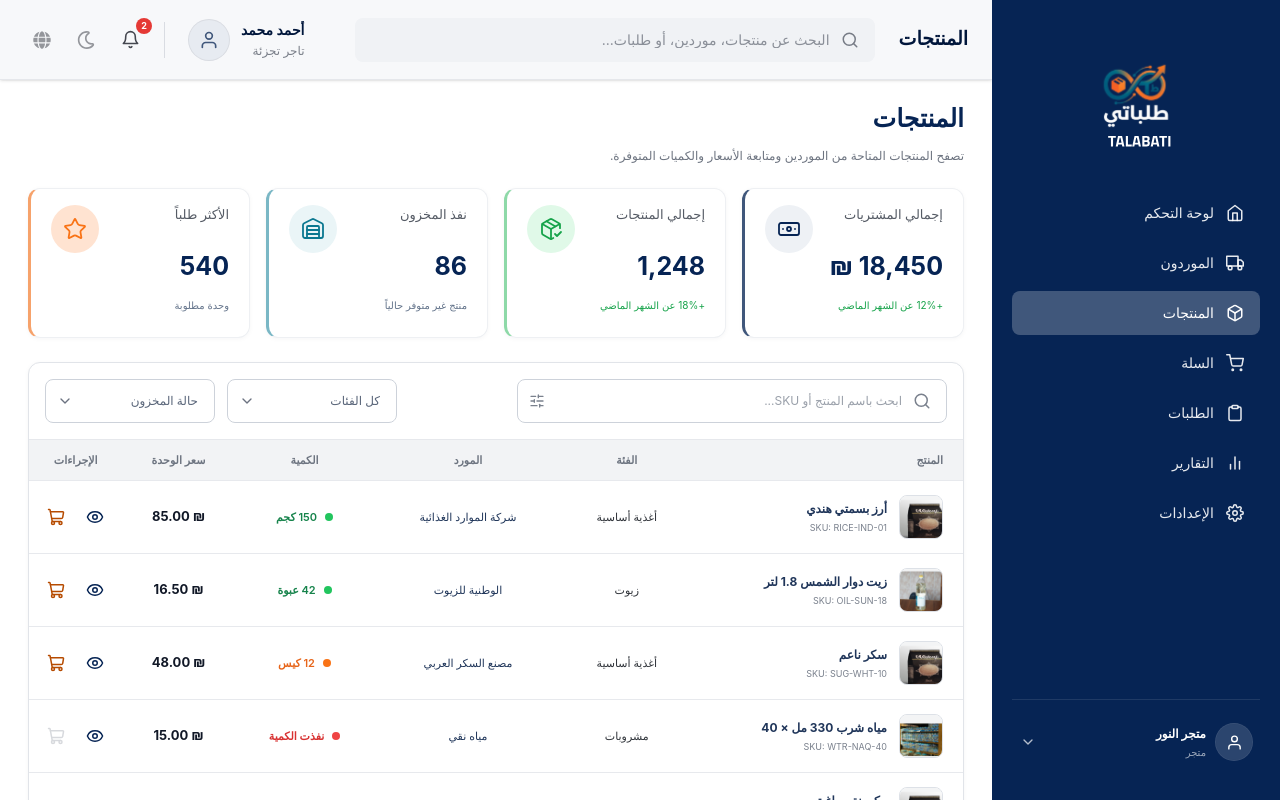
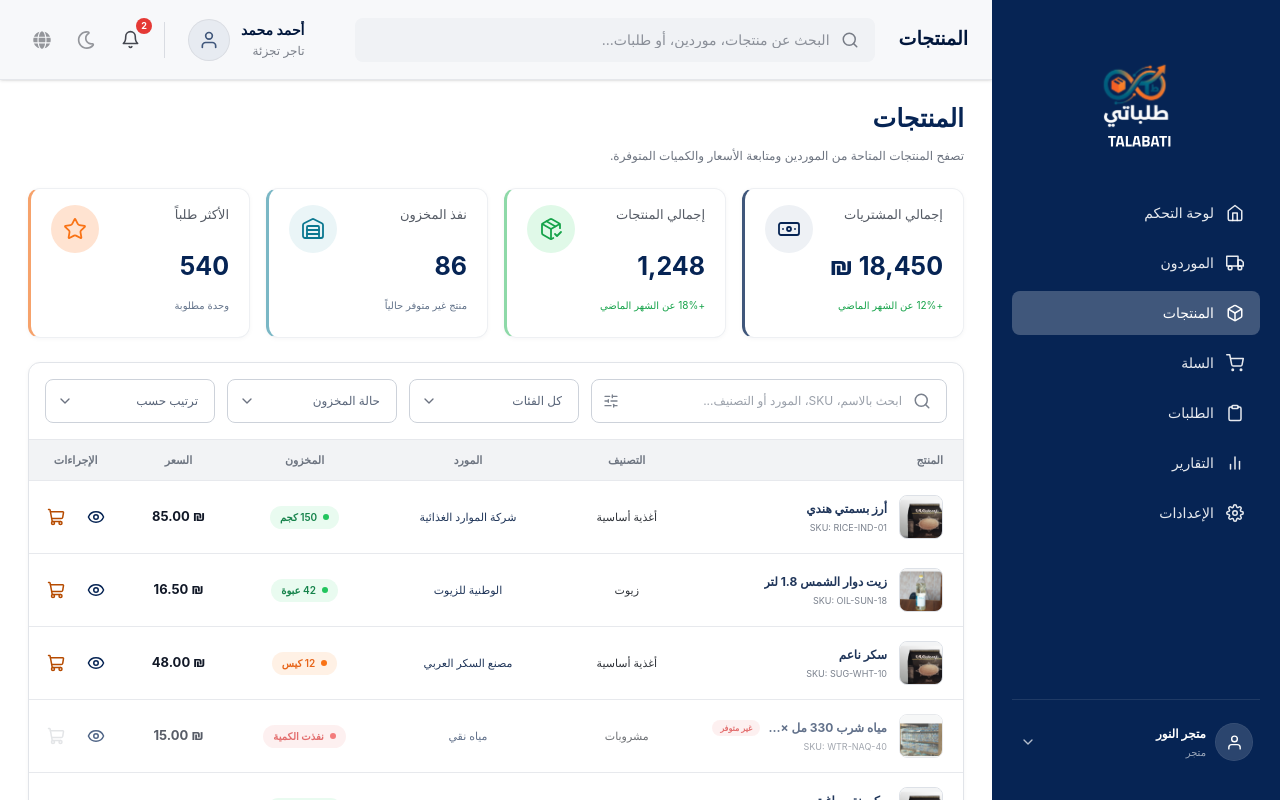
Before and after one commit to Talabati-B2B/front, a React (Vite) app: page /store/products in a window 1280 px wide. Built offline with nearby package versions, Linux system fonts and the light colour scheme.

Commit message:
Updated the cart and product-related UI

```diff
--- a/src/pages/store-products/Products.jsx
+++ b/src/pages/store-products/Products.jsx
@@ -1,4 +1,5 @@
 import { useMemo, useState } from "react";
+import Swal from "sweetalert2";
 import { useLocation, useOutletContext } from "react-router-dom";
 import {
   Banknote,
@@ -6,7 +7,9 @@ import {
   ChevronLeft,
   ChevronRight,
   Eye,
+  Minus,
   PackageCheck,
+  Plus,
   Search,
   ShoppingCart,
   SlidersHorizontal,
@@ -54,10 +57,10 @@ const SUMMARY_STYLES = {
   },
 };
 
-const STOCK_QUANTITY_STYLES = {
-  متوفر: "text-[#16834B]",
-  "مخزون منخفض": "text-[#E7651A]",
-  "نفذ المخزون": "text-[#D83232]",
+const STOCK_BADGE_STYLES = {
+  متوفر: "bg-[#E9FBF0] text-[#16834B]",
+  "مخزون منخفض": "bg-[#FFF1E5] text-[#E7651A]",
+  "نفذ المخزون": "bg-[#FDEAEA] text-[#D83232]",
 };
 
 const STOCK_DOT_STYLES = {
@@ -65,6 +68,13 @@ const STOCK_DOT_STYLES = {
   "مخزون منخفض": "bg-[#F97316]",
   "نفذ المخزون": "bg-[#EF4444]",
 };
+
+const SORT_OPTIONS = [
+  "السعر: من الأقل للأعلى",
+  "السعر: من الأعلى للأقل",
+  "الاسم: أ-ي",
+  "الاسم: ي-أ",
+];
 
 function SummaryCard({ item }) {
   const Icon = SUMMARY_ICONS[item.id] ?? Store;
@@ -120,6 +130,66 @@ function FilterSelect({ label, value, options, onChange }) {
   );
 }
 
+function IconTooltipButton({
+  tooltip,
+  onClick,
+  disabled,
+  ariaLabel,
+  className,
+  children,
+}) {
+  return (
+    <span className="group relative inline-flex">
+      <button
+        type="button"
+        onClick={onClick}
+        disabled={disabled}
+        aria-label={ariaLabel}
+        className={className}
+      >
+        {children}
+      </button>
+
+      <span className="pointer-events-none absolute -top-9 left-1/2 z-10 hidden -translate-x-1/2 whitespace-nowrap rounded-md bg-[#062454] px-2 py-1 text-[10px] font-medium text-white group-hover:block">
+        {tooltip}
+      </span>
+    </span>
+  );
+}
+
+function TableQuantityControl({ product, quantity, onChange }) {
+  const atMaximum = quantity >= product.availableQuantity;
+
+  return (
+    <div
+      className="inline-flex h-8 items-center rounded-md border border-[#D8DDE6] bg-white"
+      aria-label={`تعديل كمية ${product.name}`}
+    >
+      <button
+        type="button"
+        onClick={() => onChange(-1)}
+        aria-label={`تقليل كمية ${product.name}`}
+        className="flex h-full w-7 items-center justify-center text-[#596579] transition-colors hover:bg-[#F5F6F8]"
+      >
+        <Minus className="h-3.5 w-3.5" strokeWidth={2} />
+      </button>
+
+      <span className="flex h-full min-w-6 items-center justify-center border-x border-[#E3E6EB] px-1.5 text-[11px] font-bold text-[#20365A]">
+        {quantity}
+      </span>
+
+      <button
+        type="button"
+        disabled={atMaximum}
+        onClick={() => onChange(1)}
+        aria-label={`زيادة كمية ${product.name}`}
+        className="flex h-full w-7 items-center justify-center text-[#596579] transition-colors hover:bg-[#F5F6F8] disabled:cursor-not-allowed disabled:opacity-35"
+      >
+        <Plus className="h-3.5 w-3.5" strokeWidth={2} />
+      </button>
+    </div>
+  );
+}
 
 function ProductDetailsModal({ product, onClose }) {
   if (!product) {
@@ -147,7 +217,10 @@ function ProductDetailsModal({ product, onClose }) {
               className="h-20 w-20 shrink-0 rounded-xl border border-[#E0E4EA] object-cover"
             />
             <div className="min-w-0">
-              <h2 id="product-details-title" className="text-[17px] font-bold text-[#20365A]">
+              <h2
+                id="product-details-title"
+                className="text-[17px] font-bold text-[#20365A]"
+              >
                 {product.name}
               </h2>
               <p className="mt-1 text-[10px] text-[#7A818D]" dir="ltr">
@@ -169,15 +242,21 @@ function ProductDetailsModal({ product, onClose }) {
         <dl className="mt-6 grid grid-cols-1 gap-3 rounded-xl border border-[#E5E8EC] bg-[#FAFBFC] p-4 sm:grid-cols-2">
           <div>
             <dt className="text-[9px] text-[#8A9099]">المورد</dt>
-            <dd className="mt-1 text-[12px] font-semibold text-[#40516C]">{product.supplier}</dd>
+            <dd className="mt-1 text-[12px] font-semibold text-[#40516C]">
+              {product.supplier}
+            </dd>
           </div>
           <div>
             <dt className="text-[9px] text-[#8A9099]">الفئة</dt>
-            <dd className="mt-1 text-[12px] font-semibold text-[#40516C]">{product.category}</dd>
+            <dd className="mt-1 text-[12px] font-semibold text-[#40516C]">
+              {product.category}
+            </dd>
           </div>
           <div>
             <dt className="text-[9px] text-[#8A9099]">السعر</dt>
-            <dd className="mt-1 text-[13px] font-bold text-[#062454]">₪ {product.price.toFixed(2)}</dd>
+            <dd className="mt-1 text-[13px] font-bold text-[#062454]">
+              ₪ {product.price.toFixed(2)}
+            </dd>
           </div>
           <div>
             <dt className="text-[9px] text-[#8A9099]">الكمية المتاحة</dt>
@@ -199,7 +278,13 @@ function ProductDetailsModal({ product, onClose }) {
   );
 }
 
-function PageButton({ children, active = false, disabled = false, onClick, label }) {
+function PageButton({
+  children,
+  active = false,
+  disabled = false,
+  onClick,
+  label,
+}) {
   return (
     <button
       type="button"
@@ -224,12 +309,28 @@ function ProductsContent({ initialSearchTerm = "" }) {
     searchValue: topbarSearchValue = "",
     cartItems = [],
     addToCart,
+    updateCartItemQuantity,
+    removeCartItem,
   } = useOutletContext() ?? {};
   const [searchTerm, setSearchTerm] = useState(initialSearchTerm);
   const [categoryFilter, setCategoryFilter] = useState("");
   const [stockStatusFilter, setStockStatusFilter] = useState("");
+  const [sortOption, setSortOption] = useState("");
   const [currentPage, setCurrentPage] = useState(1);
   const [selectedProduct, setSelectedProduct] = useState(null);
+
+  const showAlert = (message) => {
+    Swal.fire({
+      toast: true,
+      position: "top-start",
+      icon: "success",
+      title: message,
+      showConfirmButton: false,
+      timer: 2000,
+      timerProgressBar: true,
+      direction: "rtl",
+    });
+  };
 
   const filteredProducts = useMemo(() => {
     const localSearch = searchTerm.trim().toLowerCase();
@@ -266,26 +367,52 @@ function ProductsContent({ initialSearchTerm = "" }) {
     });
   }, [searchTerm, topbarSearchValue, categoryFilter, stockStatusFilter]);
 
+  const sortedProducts = useMemo(() => {
+    if (!sortOption) {
+      return filteredProducts;
+    }
+
+    const productsCopy = [...filteredProducts];
+
+    switch (sortOption) {
+      case "السعر: من الأقل للأعلى":
+        return productsCopy.sort((a, b) => a.price - b.price);
+      case "السعر: من الأعلى للأقل":
+        return productsCopy.sort((a, b) => b.price - a.price);
+      case "الاسم: أ-ي":
+        return productsCopy.sort((a, b) => a.name.localeCompare(b.name, "ar"));
+      case "الاسم: ي-أ":
+        return productsCopy.sort((a, b) => b.name.localeCompare(a.name, "ar"));
+      default:
+        return productsCopy;
+    }
+  }, [filteredProducts, sortOption]);
+
   const totalPages = Math.max(
     1,
-    Math.ceil(filteredProducts.length / PRODUCTS_PER_PAGE),
+    Math.ceil(sortedProducts.length / PRODUCTS_PER_PAGE),
   );
 
   const safeCurrentPage = Math.min(currentPage, totalPages);
   const startIndex = (safeCurrentPage - 1) * PRODUCTS_PER_PAGE;
-  const paginatedProducts = filteredProducts.slice(
+  const paginatedProducts = sortedProducts.slice(
     startIndex,
     startIndex + PRODUCTS_PER_PAGE,
   );
 
-  const firstVisibleItem = filteredProducts.length === 0 ? 0 : startIndex + 1;
+  const firstVisibleItem = sortedProducts.length === 0 ? 0 : startIndex + 1;
   const lastVisibleItem =
-    filteredProducts.length === 0
+    sortedProducts.length === 0
       ? 0
-      : Math.min(startIndex + PRODUCTS_PER_PAGE, filteredProducts.length);
+      : Math.min(startIndex + PRODUCTS_PER_PAGE, sortedProducts.length);
 
   const handleSearchChange = (event) => {
     setSearchTerm(event.target.value);
+    setCurrentPage(1);
+  };
+
+  const handleClearSearch = () => {
+    setSearchTerm("");
     setCurrentPage(1);
   };
 
@@ -299,24 +426,51 @@ function ProductsContent({ initialSearchTerm = "" }) {
     setCurrentPage(1);
   };
 
+  const handleSortChange = (value) => {
+    setSortOption(value);
+    setCurrentPage(1);
+  };
+
   const handleAddToCart = (product) => {
     if (product.stockStatus === "نفذ المخزون") {
       return;
     }
 
     addToCart?.(product);
+    showAlert(`تمت إضافة ${product.name} إلى السلة`);
+  };
+
+  const handleQuantityChange = (product, currentQuantity, delta) => {
+    const nextQuantity = currentQuantity + delta;
+
+    if (nextQuantity <= 0) {
+      removeCartItem?.(product.id);
+      showAlert(`تم إزالة ${product.name} من السلة`);
+      return;
+    }
+
+    updateCartItemQuantity?.(product.id, nextQuantity);
+    showAlert(
+      delta > 0
+        ? `تم زيادة كمية ${product.name}`
+        : `تم تقليل كمية ${product.name}`,
+    );
   };
 
   return (
     <>
-    <section dir="rtl" className="min-h-full bg-white px-4 py-5 sm:px-6 lg:px-7">
+      <section
+        dir="rtl"
+        className="min-h-full bg-white px-4 py-5 sm:px-6 lg:px-7"
+      >
         <div className="mx-auto w-full max-w-[1320px]">
           <div className="mb-5">
             <h1 className="text-[22px] font-bold text-[#062454] sm:text-[25px]">
               المنتجات
             </h1>
             <p className="mt-1.5 text-[12px] leading-6 text-[#6D7480]">
-            تصفح المنتجات المتاحة من الموردين ومتابعة الأسعار والكميات المتوفرة.
+              تصفح المنتجات المتاحة من الموردين ومتابعة الأسعار والكميات
+              المتوفرة.
             </p>
           </div>
 
@@ -327,8 +481,9 @@ function ProductsContent({ initialSearchTerm = "" }) {
           </div>
 
           <section className="min-w-0 overflow-hidden rounded-xl border border-[#E1E4E9] bg-white shadow-[0_1px_5px_rgba(15,23,42,0.04)]">
-          <div className="flex flex-col gap-3 border-b border-[#E6E8EC] px-4 py-4 lg:flex-row lg:items-center lg:justify-between">
-            <div className="relative w-full lg:max-w-[430px]">
+            <div className="flex flex-col gap-3 border-b border-[#E6E8EC] px-4 py-4 lg:flex-row lg:items-start lg:justify-between">
+              <div className="w-full lg:max-w-[430px]">
+                <div className="relative w-full">
                   <Search
                     aria-hidden="true"
                     className="absolute right-4 top-1/2 h-4.5 w-4.5 -translate-y-1/2 text-[#7A818D]"
@@ -339,19 +494,31 @@ function ProductsContent({ initialSearchTerm = "" }) {
                     type="search"
                     value={searchTerm}
                     onChange={handleSearchChange}
-                placeholder="ابحث باسم المنتج أو SKU..."
+                    placeholder="ابحث بالاسم، SKU، المورد أو التصنيف..."
                     aria-label="البحث في المنتجات"
                     className="h-11 w-full rounded-lg border border-[#CDD2DA] bg-white pr-11 pl-10 text-right text-[12px] text-[#374151] outline-none transition-colors placeholder:text-[#9AA0AA] focus:border-[#40577B] focus:ring-2 focus:ring-[#40577B]/10"
                   />
 
+                  {searchTerm ? (
+                    <button
+                      type="button"
+                      onClick={handleClearSearch}
+                      aria-label="مسح البحث"
+                      className="absolute left-3 top-1/2 flex h-5 w-5 -translate-y-1/2 items-center justify-center rounded-full text-[#7A818D] transition-colors hover:bg-[#F3F5F8] hover:text-[#20365A]"
+                    >
+                      <X className="h-3.5 w-3.5" strokeWidth={2} />
+                    </button>
+                  ) : (
                     <SlidersHorizontal
                       aria-hidden="true"
-                className="absolute left-3 top-1/2 h-4 w-4 -translate-y-1/2 text-[#7A818D]"
+                      className="pointer-events-none absolute left-3 top-1/2 h-4 w-4 -translate-y-1/2 text-[#7A818D]"
                       strokeWidth={2}
                     />
+                  )}
+                </div>
               </div>
 
-            <div className="flex w-full flex-col gap-3 sm:flex-row lg:w-auto">
+              <div className="flex w-full flex-nowrap gap-3 sm:flex-row lg:w-auto">
                 <FilterSelect
                   label="كل الفئات"
                   value={categoryFilter}
@@ -364,6 +531,13 @@ function ProductsContent({ initialSearchTerm = "" }) {
                   value={stockStatusFilter}
                   options={storeStockStatuses}
                   onChange={handleStockStatusChange}
+                />
+
+                <FilterSelect
+                  label="ترتيب حسب"
+                  value={sortOption}
+                  options={SORT_OPTIONS}
+                  onChange={handleSortChange}
                 />
               </div>
             </div>
@@ -385,16 +559,16 @@ function ProductsContent({ initialSearchTerm = "" }) {
                       المنتج
                     </th>
                     <th className="px-4 py-3 text-center text-[11px] font-semibold">
-                    الفئة
+                      التصنيف
                     </th>
                     <th className="px-4 py-3 text-center text-[11px] font-semibold">
                       المورد
                     </th>
                     <th className="px-4 py-3 text-center text-[11px] font-semibold">
-                    الكمية
+                      المخزون
                     </th>
                     <th className="px-4 py-3 text-center text-[11px] font-semibold">
-                    سعر الوحدة
+                      السعر
                     </th>
                     <th className="px-3 py-3 text-center text-[11px] font-semibold">
                       الإجراءات
@@ -414,7 +588,7 @@ function ProductsContent({ initialSearchTerm = "" }) {
                     </tr>
                   ) : (
                     paginatedProducts.map((product) => {
-                    const addedToCart = cartItems.some(
+                      const cartItem = cartItems.find(
                         (item) => item.id === product.id,
                       );
                       const outOfStock = product.stockStatus === "نفذ المخزون";
@@ -422,20 +596,33 @@ function ProductsContent({ initialSearchTerm = "" }) {
                       return (
                         <tr
                           key={product.id}
-                        className="border-t border-[#E7E9ED] text-[12px] transition-colors hover:bg-[#FAFBFC]"
+                          className={[
+                            "border-t border-[#E7E9ED] text-[12px] transition-colors hover:bg-[#FAFBFC]",
+                            outOfStock ? "opacity-70" : "",
+                          ].join(" ")}
                         >
                           <td className="px-5 py-3.5">
                             <div className="flex items-center gap-3">
                               <img
                                 src={product.image}
                                 alt={product.name}
-                              className="h-11 w-11 shrink-0 rounded-lg border border-[#DDE1E7] object-cover"
+                                className={[
+                                  "h-11 w-11 shrink-0 rounded-lg border border-[#DDE1E7] object-cover",
+                                  outOfStock ? "grayscale-[35%]" : "",
+                                ].join(" ")}
                               />
 
                               <div className="min-w-0">
-                              <p className="text-[12px] font-bold leading-5 text-[#20365A]">
+                                <div className="flex items-center gap-2">
+                                  <p className="truncate text-[12px] font-bold leading-5 text-[#20365A]">
                                     {product.name}
                                   </p>
+                                  {outOfStock && (
+                                    <span className="shrink-0 rounded-full bg-[#FDEAEA] px-2 py-0.5 text-[8px] font-semibold text-[#D83232]">
+                                      غير متوفر
+                                    </span>
+                                  )}
+                                </div>
                                 <p
                                   className="mt-0.5 text-[9px] text-[#7A818D]"
                                   dir="ltr"
@@ -456,10 +643,10 @@ function ProductsContent({ initialSearchTerm = "" }) {
 
                           <td className="px-4 py-3.5 text-center">
                             <span
-                            className={`inline-flex items-center justify-center gap-2 text-[11px] font-semibold ${STOCK_QUANTITY_STYLES[product.stockStatus]}`}
+                              className={`inline-flex items-center justify-center gap-1.5 rounded-full px-2.5 py-1 text-[10px] font-semibold ${STOCK_BADGE_STYLES[product.stockStatus]}`}
                             >
                               <span
-                              className={`h-2 w-2 shrink-0 rounded-full ${STOCK_DOT_STYLES[product.stockStatus]}`}
+                                className={`h-1.5 w-1.5 shrink-0 rounded-full ${STOCK_DOT_STYLES[product.stockStatus]}`}
                               />
                               {outOfStock
                                 ? "نفذت الكمية"
@@ -473,39 +660,52 @@ function ProductsContent({ initialSearchTerm = "" }) {
 
                           <td className="px-3 py-3.5">
                             <div className="flex items-center justify-center gap-2">
-                            <button
-                              type="button"
+                              <IconTooltipButton
+                                tooltip="عرض التفاصيل"
                                 onClick={() => setSelectedProduct(product)}
-                              title="عرض تفاصيل المنتج"
-                              aria-label={`عرض تفاصيل ${product.name}`}
+                                ariaLabel={`عرض تفاصيل ${product.name}`}
                                 className="flex h-8 w-8 items-center justify-center rounded-md text-[#062454] transition-colors hover:bg-[#EEF3FA]"
                               >
                                 <Eye className="h-4.5 w-4.5" strokeWidth={2} />
-                            </button>
+                              </IconTooltipButton>
 
-                            <button
-                              type="button"
+                              {outOfStock ? (
+                                <IconTooltipButton
+                                  tooltip="المنتج غير متوفر"
+                                  disabled
+                                  ariaLabel={`${product.name} غير متوفر`}
+                                  className="flex h-8 w-8 cursor-not-allowed items-center justify-center rounded-md text-[#B7BBC2] opacity-55"
+                                >
+                                  <ShoppingCart
+                                    className="h-4.5 w-4.5"
+                                    strokeWidth={2}
+                                  />
+                                </IconTooltipButton>
+                              ) : cartItem ? (
+                                <TableQuantityControl
+                                  product={product}
+                                  quantity={cartItem.quantity}
+                                  onChange={(delta) =>
+                                    handleQuantityChange(
+                                      product,
+                                      cartItem.quantity,
+                                      delta,
+                                    )
+                                  }
+                                />
+                              ) : (
+                                <IconTooltipButton
+                                  tooltip="إضافة للسلة"
                                   onClick={() => handleAddToCart(product)}
-                              disabled={outOfStock || addedToCart}
-                              title={
-                                outOfStock
-                                  ? "المنتج غير متوفر"
-                                  : addedToCart
-                                    ? "تمت إضافة المنتج للسلة"
-                                    : "إضافة للسلة"
-                              }
-                              aria-label={`إضافة ${product.name} للسلة`}
-                              className={[
-                                "flex h-8 w-8 items-center justify-center rounded-md transition-colors",
-                                addedToCart
-                                  ? "cursor-default bg-[#E8F8EE] text-[#16834B]"
-                                  : outOfStock
-                                    ? "cursor-not-allowed text-[#B7BBC2] opacity-55"
-                                    : "text-[#B64B00] hover:bg-[#FFF3EA]",
-                              ].join(" ")}
+                                  ariaLabel={`إضافة ${product.name} للسلة`}
+                                  className="flex h-8 w-8 items-center justify-center rounded-md text-[#B64B00] transition-colors hover:bg-[#FFF3EA]"
                                 >
-                              <ShoppingCart className="h-4.5 w-4.5" strokeWidth={2} />
-                            </button>
+                                  <ShoppingCart
+                                    className="h-4.5 w-4.5"
+                                    strokeWidth={2}
+                                  />
+                                </IconTooltipButton>
+                              )}
                             </div>
                           </td>
                         </tr>
@@ -518,8 +718,8 @@ function ProductsContent({ initialSearchTerm = "" }) {
 
             <div className="flex flex-col gap-3 border-t border-[#D7DBE2] px-5 py-4 sm:flex-row sm:items-center sm:justify-between">
               <p className="text-[11px] text-[#7A818D]">
-              عرض {firstVisibleItem}-{lastVisibleItem} من أصل {filteredProducts.length}{" "}
-              منتج
+                عرض {firstVisibleItem}-{lastVisibleItem} من أصل{" "}
+                {sortedProducts.length} منتج
               </p>
 
               <div className="flex items-center gap-2" dir="ltr">
```
Also changed, not shown: src/components/store/StoreSidebar.jsx (+11 -1 lines). Lines whose indentation alone changed are shown as unchanged.
